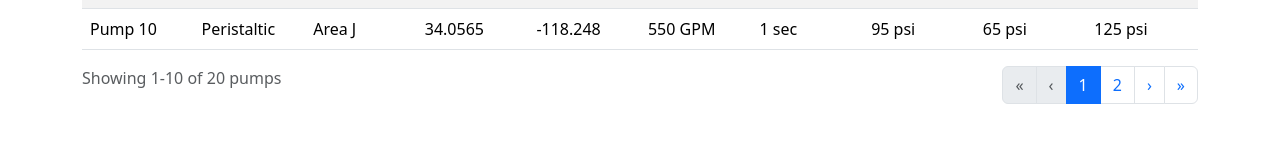
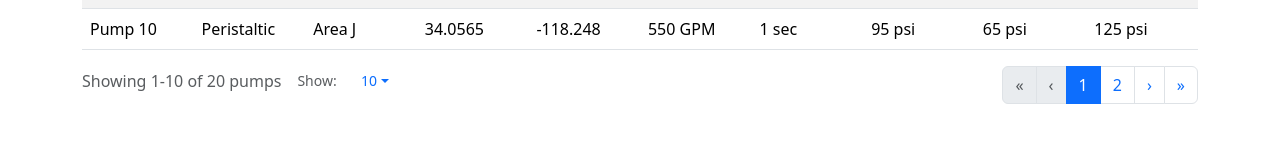
Before and after one commit to JOJOMRJ/pump-master, a React (Vite) app: page /pumps in a window 1280 px wide. Shown: the part 622-764 px from the top of the page. Built offline with nearby package versions, Linux system fonts and the light colour scheme; sample sign-in values are in the browser's storage.

Commit message:
refactor(pumps): simplify pagination state management

```diff
--- a/src/app/components/PumpsPage/PumpsPage.tsx
+++ b/src/app/components/PumpsPage/PumpsPage.tsx
@@ -1,6 +1,6 @@
 import React, { useState, useEffect } from 'react';
 import { Container } from 'react-bootstrap';
-import type { PumpDevice, PaginationMeta } from '../../types';
+import type { PumpDevice } from '../../types';
 import { mockPumpService } from '../../services/mockPumpService';
 import { Loading } from '../../../shared/components';
 import {
@@ -14,14 +14,13 @@ export const PumpsPage: React.FC = () => {
   const [pumps, setPumps] = useState<PumpDevice[]>([]);
   const [loading, setLoading] = useState(true);
   const [selectedPumps, setSelectedPumps] = useState<Set<string>>(new Set());
+  // User input states - control API requests
   const [currentPage, setCurrentPage] = useState(1);
-  const [pageSize] = useState(10);
-  const [pagination, setPagination] = useState<PaginationMeta>({
-    page: 1,
-    pageSize: 10,
-    total: 0,
-    totalPages: 0,
-  });
+  const [pageSize, setPageSize] = useState(10);
+
+  // Server response states - for UI display
+  const [total, setTotal] = useState(0);
+  const [totalPages, setTotalPages] = useState(0);
   const [deleteMode, setDeleteMode] = useState(false);
   const [editMode, setEditMode] = useState(false);
   const [showSearchModal, setShowSearchModal] = useState(false);
@@ -40,26 +39,19 @@ export const PumpsPage: React.FC = () => {
         if (!response.success || !response.data) {
           console.error('Failed to load pumps:', response.error);
           setPumps([]);
-          setPagination({
-            page: currentPage,
-            pageSize,
-            total: 0,
-            totalPages: 0,
-          });
+          setTotal(0);
+          setTotalPages(0);
           return;
         }
 
         setPumps(response.data.data);
-        setPagination(response.data.pagination);
+        setTotal(response.data.pagination.total);
+        setTotalPages(response.data.pagination.totalPages);
       } catch (err) {
         console.error('Error fetching pumps:', err);
         setPumps([]);
-        setPagination({
-          page: currentPage,
-          pageSize,
-          total: 0,
-          totalPages: 0,
-        });
+        setTotal(0);
+        setTotalPages(0);
       } finally {
         setLoading(false);
       }
@@ -138,7 +130,7 @@ export const PumpsPage: React.FC = () => {
 
       // Calculate if we need to adjust current page
       const deletedCount = response.data.length;
-      const remainingItems = pagination.total - deletedCount;
+      const remainingItems = total - deletedCount;
       const newTotalPages = Math.ceil(remainingItems / pageSize);
 
       // If current page becomes empty, go to previous page or first page
@@ -146,7 +138,7 @@ export const PumpsPage: React.FC = () => {
         setCurrentPage(newTotalPages);
       } else {
         // Refresh current page data by triggering useEffect
-        // This will happen automatically due to the pagination dependency
+        // This will happen automatically due to the state dependencies
       }
 
       console.log(`Successfully deleted ${response.data.length} pump(s)`);
@@ -168,6 +160,12 @@ export const PumpsPage: React.FC = () => {
     setCurrentPage(page);
     // Clear current page selection state
     setSelectedPumps(new Set());
+  };
+
+  const handlePageSizeChange = (newPageSize: number) => {
+    setPageSize(newPageSize);
+    setCurrentPage(1); // Reset to first page when changing page size
+    setSelectedPumps(new Set()); // Clear selections
   };
 
   // Server-side pagination - no need to slice data
@@ -209,8 +207,12 @@ export const PumpsPage: React.FC = () => {
         onSelectionChange={handleSelectionChange}
         onPumpEdit={handlePumpEdit}
         loading={loading}
-        pagination={pagination}
+        currentPage={currentPage}
+        pageSize={pageSize}
+        total={total}
+        totalPages={totalPages}
         onPageChange={handlePageChange}
+        onPageSizeChange={handlePageSizeChange}
       />
 
       {/* Search Modal */}
--- a/src/app/components/PumpsPage/components/PumpsTable/PumpsTable.tsx
+++ b/src/app/components/PumpsPage/components/PumpsTable/PumpsTable.tsx
@@ -1,6 +1,14 @@
 import React from 'react';
-import { Table, Form, Row, Col, Pagination, Card } from 'react-bootstrap';
-import type { PumpDevice, PaginationMeta } from '../../../../types';
+import {
+  Table,
+  Form,
+  Row,
+  Col,
+  Pagination,
+  Card,
+  Dropdown,
+} from 'react-bootstrap';
+import type { PumpDevice } from '../../../../types';
 
 interface PumpsTableProps {
   pumps: PumpDevice[];
@@ -10,8 +18,12 @@ interface PumpsTableProps {
   onSelectionChange: (selectedIds: Set<string>) => void;
   onPumpEdit?: (pumpId: string) => void;
   loading?: boolean;
-  pagination: PaginationMeta;
+  currentPage: number;
+  pageSize: number;
+  total: number;
+  totalPages: number;
   onPageChange?: (page: number) => void;
+  onPageSizeChange?: (pageSize: number) => void;
 }
 
 export const PumpsTable: React.FC<PumpsTableProps> = ({
@@ -22,8 +34,12 @@ export const PumpsTable: React.FC<PumpsTableProps> = ({
   onSelectionChange,
   onPumpEdit,
   loading = false,
-  pagination,
+  currentPage,
+  pageSize,
+  total,
+  totalPages,
   onPageChange,
+  onPageSizeChange,
 }) => {
   // Column configuration with responsive display control
   const columns = [
@@ -107,22 +123,15 @@ export const PumpsTable: React.FC<PumpsTableProps> = ({
     selectedPumps.size > 0 && selectedPumps.size < pumps.length;
 
   // Calculate pagination info
-  const totalPages = pagination.totalPages;
-  const startItem = (pagination.page - 1) * pagination.pageSize + 1;
-  const endItem = Math.min(
-    pagination.page * pagination.pageSize,
-    pagination.total
-  );
+  const startItem = (currentPage - 1) * pageSize + 1;
+  const endItem = Math.min(currentPage * pageSize, total);
 
   // Generate pagination items
   const getPaginationItems = () => {
     const items = [];
     const maxVisiblePages = 5;
 
-    let startPage = Math.max(
-      1,
-      pagination.page - Math.floor(maxVisiblePages / 2)
-    );
+    let startPage = Math.max(1, currentPage - Math.floor(maxVisiblePages / 2));
     const endPage = Math.min(totalPages, startPage + maxVisiblePages - 1);
 
     if (endPage - startPage + 1 < maxVisiblePages) {
@@ -133,7 +142,7 @@ export const PumpsTable: React.FC<PumpsTableProps> = ({
       items.push(
         <Pagination.Item
           key={page}
-          active={page === pagination.page}
+          active={page === currentPage}
           onClick={() => onPageChange?.(page)}
         >
           {page}
@@ -299,16 +308,46 @@ export const PumpsTable: React.FC<PumpsTableProps> = ({
       {/* Summary and Pagination */}
       <Row className="mt-3">
         <Col xs={12} md={6}>
+          <div className="d-flex align-items-center gap-3">
             <div className="text-muted">
-            {pagination.total > 0 ? (
+              {total > 0 ? (
                 <>
-                Showing {startItem}-{endItem} of {pagination.total} pumps
+                  Showing {startItem}-{endItem} of {total} pumps
                   {deleteMode && selectedPumps.size > 0 && (
-                  <span className="ms-2">• {selectedPumps.size} selected</span>
+                    <span className="ms-2">
+                      • {selectedPumps.size} selected
+                    </span>
                   )}
                 </>
               ) : (
                 'No pumps found'
+              )}
+            </div>
+            {onPageSizeChange && (
+              <div className="d-flex align-items-center gap-2">
+                <span className="text-muted small">Show:</span>
+                <Dropdown>
+                  <Dropdown.Toggle
+                    variant="outline-secondary"
+                    size="sm"
+                    className="border-0 text-primary"
+                    style={{ minWidth: '60px' }}
+                  >
+                    {pageSize}
+                  </Dropdown.Toggle>
+                  <Dropdown.Menu>
+                    {[10, 20, 50, 100].map(size => (
+                      <Dropdown.Item
+                        key={size}
+                        active={size === pageSize}
+                        onClick={() => onPageSizeChange(size)}
+                      >
+                        {size}
+                      </Dropdown.Item>
+                    ))}
+                  </Dropdown.Menu>
+                </Dropdown>
+              </div>
             )}
           </div>
         </Col>
@@ -317,20 +356,20 @@ export const PumpsTable: React.FC<PumpsTableProps> = ({
             <Pagination className="mb-0">
               <Pagination.First
                 onClick={() => onPageChange?.(1)}
-                disabled={pagination.page === 1}
+                disabled={currentPage === 1}
               />
               <Pagination.Prev
-                onClick={() => onPageChange?.(pagination.page - 1)}
-                disabled={pagination.page === 1}
+                onClick={() => onPageChange?.(currentPage - 1)}
+                disabled={currentPage === 1}
               />
               {getPaginationItems()}
               <Pagination.Next
-                onClick={() => onPageChange?.(pagination.page + 1)}
-                disabled={pagination.page === totalPages}
+                onClick={() => onPageChange?.(currentPage + 1)}
+                disabled={currentPage === totalPages}
               />
               <Pagination.Last
                 onClick={() => onPageChange?.(totalPages)}
-                disabled={pagination.page === totalPages}
+                disabled={currentPage === totalPages}
               />
             </Pagination>
           </Col>
```
Also changed, not shown: 1 other file (tests, documents, lock files or other folders). Lines whose indentation alone changed are shown as unchanged.
